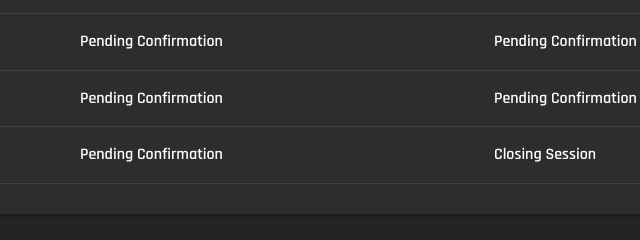
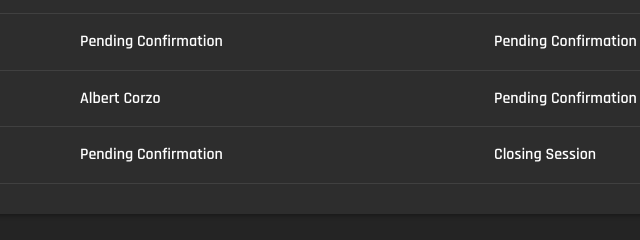
Before and after one commit to influencercon/home, a website built with Vite: page index.html in a window 1280 px wide. Shown: the part 2554-2794 px from the top of the page, 297-937 px from the left. Built offline with nearby package versions, Linux system fonts and the light colour scheme.

Commit message:
Update index.html

```diff
--- a/index.html
+++ b/index.html
@@ -145,7 +145,7 @@
                     </tr>
                     <tr>
                         <td>21:00 - 22:00</td>
-                        <td>Pending Confirmation</td>
+                        <td>Albert Corzo</td>
                         <td>Pending Confirmation</td>
                     </tr>
                     <tr>
```
